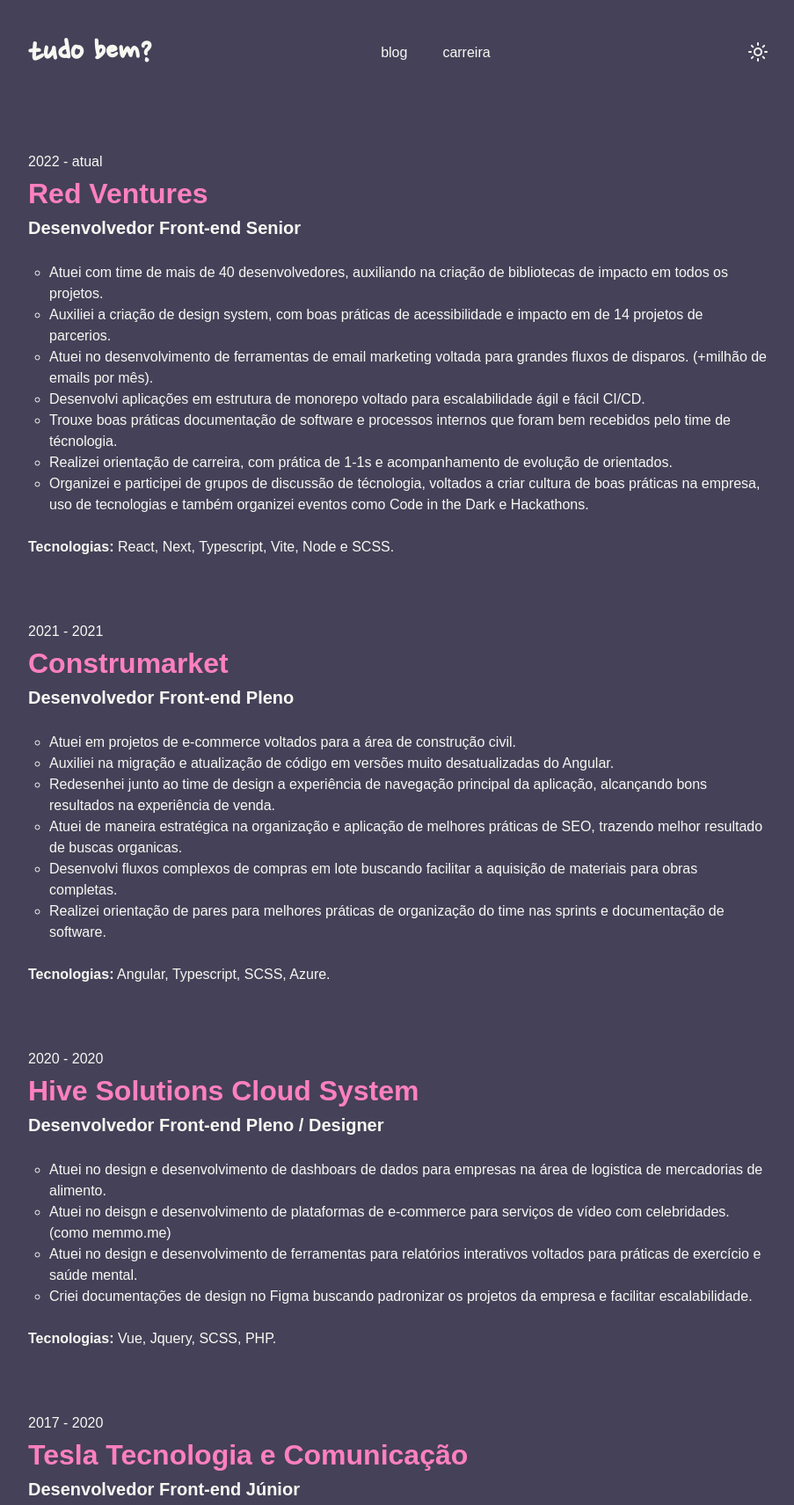
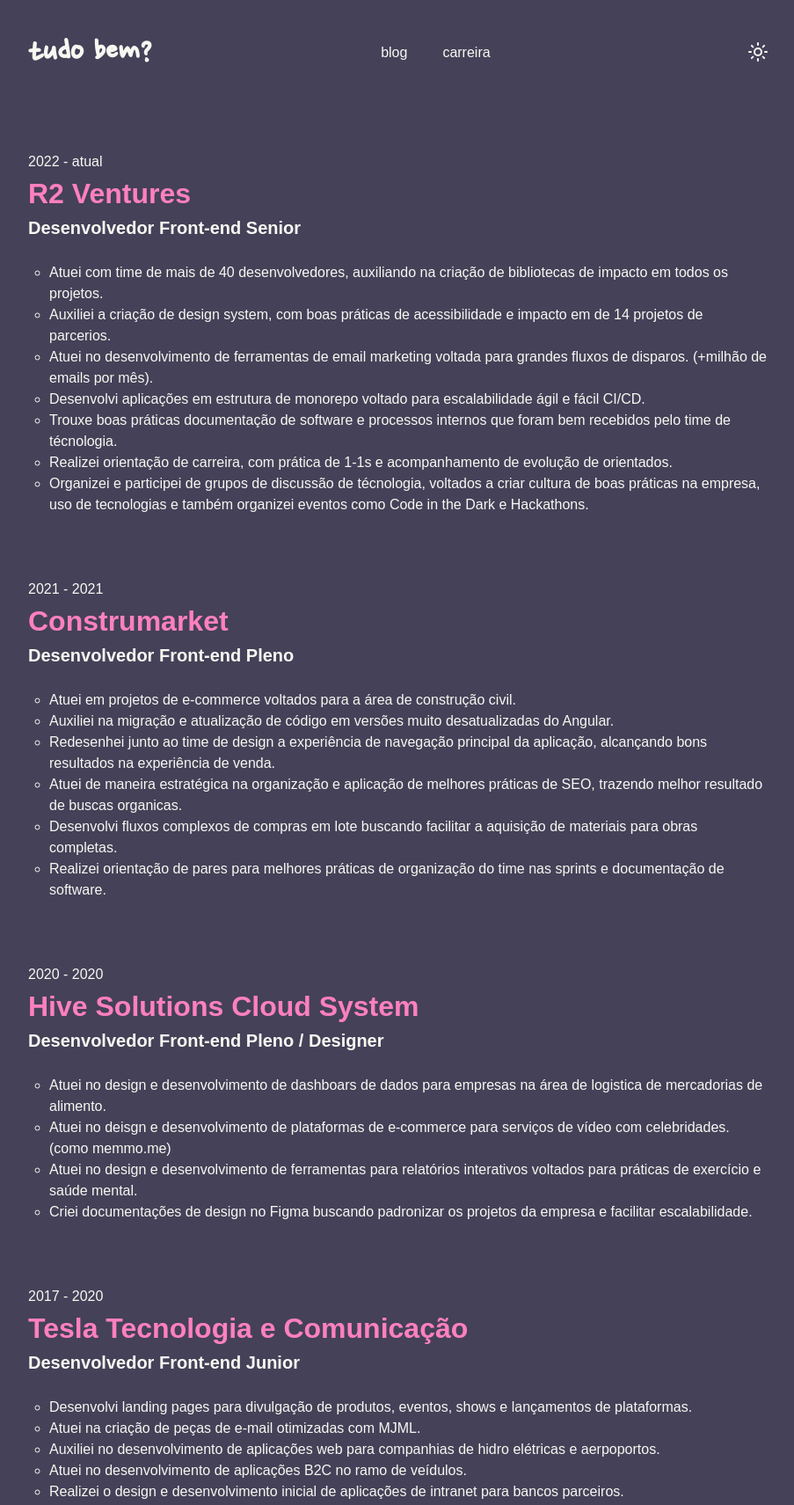
Before and after one commit to renangirotto/renangirotto, an Astro site: page /carreira in a window 1280 px wide. Shown: the top 1711 px of the page at 88% size, without its empty margins (187-1090 px from the left). Built offline with nearby package versions, Linux system fonts and the light colour scheme; Astro itself is replaced by a stand-in of ours; some icons are missing.

Commit message:
feat: add titles and remove carrer content

```diff
--- a/src/constants/carrer.json
+++ b/src/constants/carrer.json
@@ -9,9 +9,8 @@
       "Realizei orientação de carreira, com prática de 1-1s e acompanhamento de evolução de orientados.",
       "Organizei e participei de grupos de discussão de técnologia, voltados a criar cultura de boas práticas na empresa, uso de tecnologias e também organizei eventos como Code in the Dark e Hackathons."
     ],
-    "company": "Red Ventures",
+    "company": "R2 Ventures",
     "role": "Desenvolvedor Front-end Senior",
-    "technologies": "React, Next, Typescript, Vite, Node e SCSS.",
     "year": "2022 - atual"
   },
   {
@@ -25,7 +24,6 @@
     ],
     "company": "Construmarket",
     "role": "Desenvolvedor Front-end Pleno",
-    "technologies": "Angular, Typescript, SCSS, Azure.",
     "year": "2021 - 2021"
   },
   {
@@ -37,7 +35,6 @@
     ],
     "company": "Hive Solutions Cloud System",
     "role": "Desenvolvedor Front-end Pleno / Designer",
-    "technologies": "Vue, Jquery, SCSS, PHP.",
     "year": "2020 - 2020"
   },
   {
@@ -49,8 +46,7 @@
       "Realizei o design e desenvolvimento inicial de aplicações de intranet para bancos parceiros."
     ],
     "company": "Tesla Tecnologia e Comunicação",
-    "role": "Desenvolvedor Front-end Júnior",
-    "technologies": "Javascript, Jquery, LESS, SCSS.",
+    "role": "Desenvolvedor Front-end Junior",
     "year": "2017 - 2020"
   }
 ]
--- a/src/pages/blog/index.astro
+++ b/src/pages/blog/index.astro
@@ -14,7 +14,7 @@
 <!doctype html>
 <html lang="pt-br" class="is-theme-dark">
   <head>
-    <BaseHead title={SITE_TITLE} description={SITE_DESCRIPTION} />
+    <BaseHead title="Blog Posts!" description={SITE_DESCRIPTION} />
   </head>
   <body>
     <Header />
--- a/src/pages/carreira.astro
+++ b/src/pages/carreira.astro
@@ -3,12 +3,12 @@
 import Header from "@/components/Header.astro";
 import content from "@/constants/carrer.json";
 
-import { SITE_TITLE, SITE_DESCRIPTION } from "../consts";
+import { SITE_DESCRIPTION } from "../consts";
 ---
 
 <html lang="pt-br" class="is-theme-dark">
   <head>
-    <BaseHead title={SITE_TITLE} description={SITE_DESCRIPTION} />
+    <BaseHead title="Sobre minha carreira!" description={SITE_DESCRIPTION} />
   </head>
 
   <body>
@@ -27,9 +27,6 @@
                     <li>{item}</li>
                   ))}
                 </ul>
-                <p>
-                  <strong>Tecnologias:</strong> {job.technologies}
-                </p>
               </li>
             ))
           }
```
